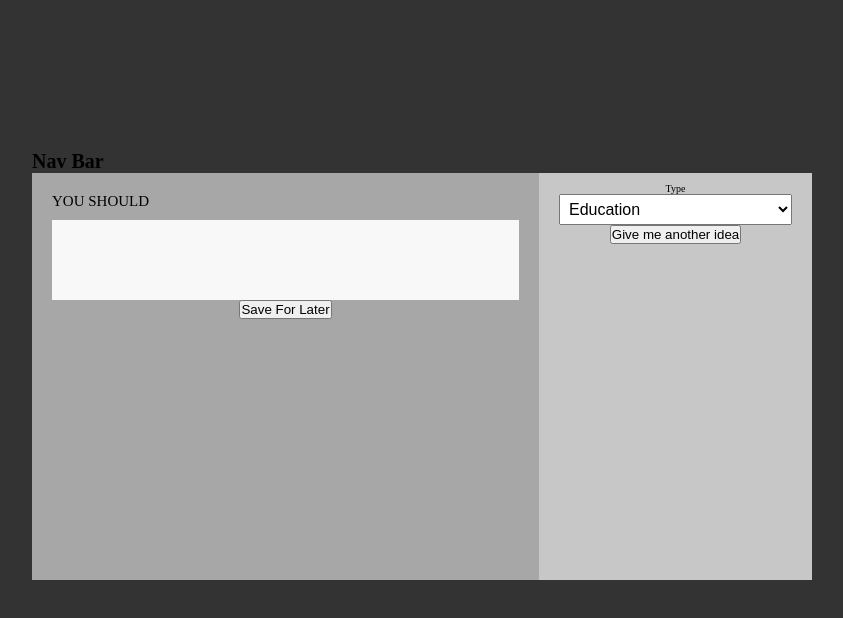
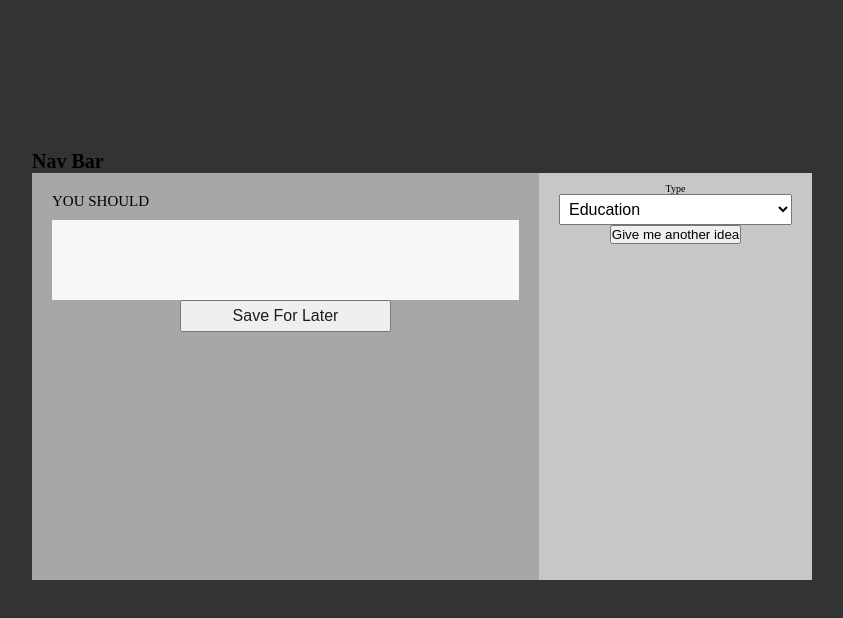
Before and after one commit to maddyrandle/What-To-Do, a React (Create React App) app: page / in a window 1280 px wide. Shown: the top 618 px of the page, without its empty margins (218-1061 px from the left). Built offline with nearby package versions, Linux system fonts and the light colour scheme; no server answers.

Commit message:
Update className for activities description text

```diff
--- a/src/components/Activities/Activities.jsx
+++ b/src/components/Activities/Activities.jsx
@@ -7,9 +7,9 @@ const Activities = ({ activity, userList, updateUserList }) => {
     <section className="activities">
       <p className="card-title">YOU SHOULD</p>
       <div className="activity-card">
-        <p className="description">{activity.activity}</p>
+        <p className="activity-description">{activity.activity}</p>
       </div>
-      <button className="save-activity" onClick={saveToUserList}>
+      <button className="save-activity-btn" onClick={saveToUserList}>
         Save For Later
       </button>
     </section>
```
